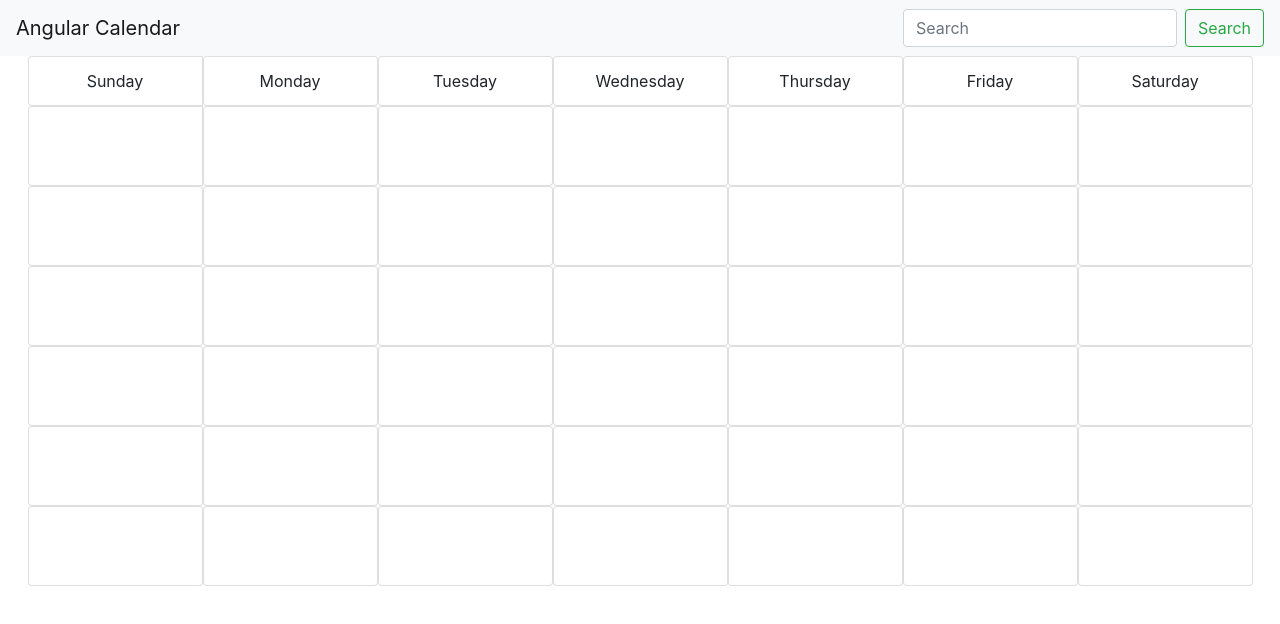
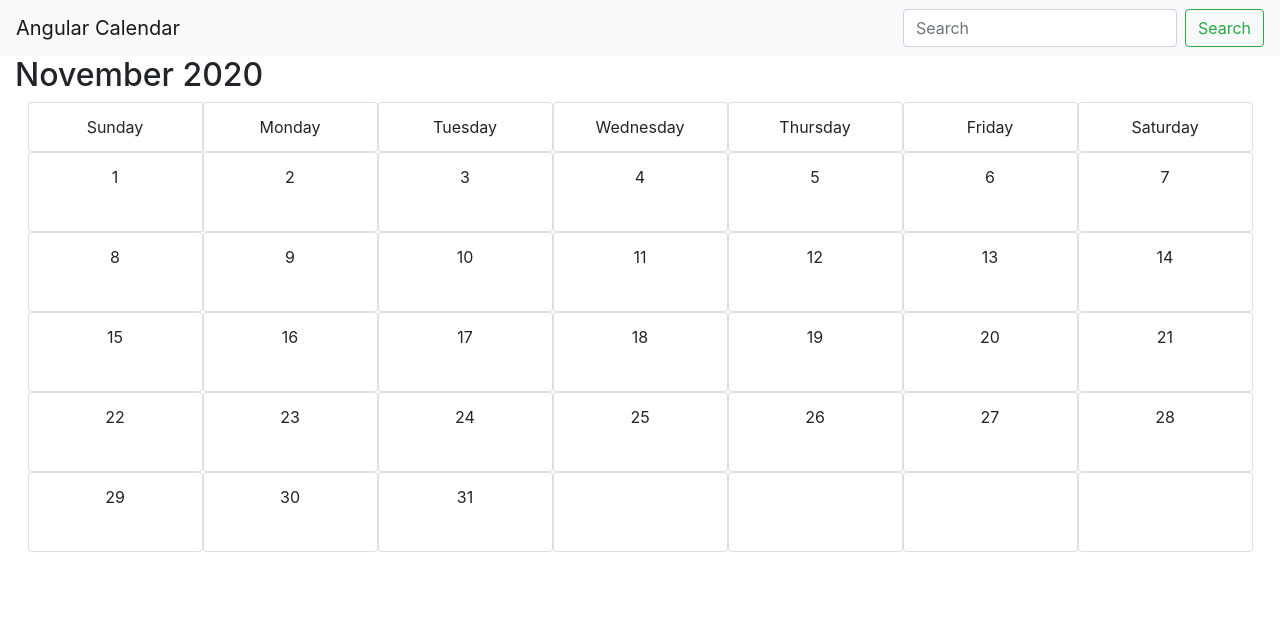
Before and after one commit to sergiogomes/angular-calendar-app, an Angular app: page /calendar in a window 1280 px wide. Shown: the top 624 px of the page. Built offline with nearby package versions, Linux system fonts and the light colour scheme.

Commit message:
Filling out calendar.

```diff
--- a/src/app/calendar/calendar.component.html
+++ b/src/app/calendar/calendar.component.html
@@ -1,6 +1,10 @@
+
+<section>
+  <h2>{{ months[currentMonth] }} {{ currentYear }}</h2>
+</section>
 
 <ul class="list-group list-group-horizontal flex-wrap justify-center">
-  <li class="list-group-item perc-14 text-center" *ngFor="let weekDay of days">
+  <li class="list-group-item perc-14 text-center" *ngFor="let weekDay of weekDays">
     <div class="week-day-sm">
       {{ weekDay.letter }}
     </div>
@@ -15,5 +19,8 @@
 
 <ul class="list-group list-group-horizontal flex-wrap justify-center">
   <li class="list-group-item perc-14 text-center grid-height" *ngFor="let day of grid">
+    <div *ngIf="day.monthDay">
+      {{day.monthDay}}
+    </div>
   </li>
 </ul>
--- a/src/app/calendar/calendar.component.ts
+++ b/src/app/calendar/calendar.component.ts
@@ -1,6 +1,8 @@
 import { Component, OnInit } from '@angular/core';
+import { isBreakOrContinueStatement } from 'typescript';
 
 import { CalendarService } from './calendar.service';
+import { ItemGrid } from './models';
 
 @Component({
   selector: 'app-calendar',
@@ -9,7 +11,7 @@ import { CalendarService } from './calendar.service';
 })
 export class CalendarComponent implements OnInit {
 
-  public days = [
+  public weekDays = [
     { id: 0, letter: 'S', threeWord: 'Sun', day: 'Sunday' },
     { id: 1, letter: 'M', threeWord: 'Mon', day: 'Monday' },
     { id: 2, letter: 'T', threeWord: 'Tue', day: 'Tuesday' },
@@ -18,26 +20,88 @@ export class CalendarComponent implements OnInit {
     { id: 5, letter: 'F', threeWord: 'Fri', day: 'Friday' },
     { id: 6, letter: 'S', threeWord: 'Sat', day: 'Saturday' }
   ];
-  public grid = [];
+  public months = [
+    'January',
+    'February',
+    'March',
+    'April',
+    'May',
+    'June',
+    'July',
+    'August',
+    'September',
+    'October',
+    'November',
+    'December'
+  ];
+  public currentYear: number;
+  public currentMonth: number;
+  public currentDay: number;
+  public currentHour: number;
+
+  public grid: ItemGrid[] = [];
 
   constructor(private service: CalendarService) { }
 
   ngOnInit(): void {
+    this.initializeDates();
+  }
+
+  // initialize date variables
+  private initializeDates(): void {
     const date = new Date();
     const month = date.getMonth();
     const year = date.getFullYear();
 
     const monthDays = this.service.getDaysInMonth(month, year);
-    const weekDay = this.days[date.getDay()];
+    const weekDay = this.weekDays[date.getDay()];
 
     const firstDate = new Date(year, month, 1);
     const lastDate = new Date(year, month + 1, 0);
 
-    const weekFirstDay = this.days[firstDate.getDay()];
-    const weekLastDay = this.days[lastDate.getDay()];
+    const weekFirstDay = this.weekDays[firstDate.getDay()];
+    const weekLastDay = this.weekDays[lastDate.getDay()];
 
-    for (let i = 0; i < 42; i ++) {
-      this.grid.push({id: i});
+    this.currentYear = year;
+    this.currentMonth = month;
+
+    this.createStructure(this.weekDays.length, weekFirstDay.id);
+    this.fillMonthDays(weekFirstDay.id, monthDays);
+  }
+
+  // create 42 grid squares for the calendar
+  private createStructure(weekDays: number, weekFirstDay: number): void {
+    let limit: number;
+    if (weekFirstDay === 6 || weekFirstDay === 7) {
+      limit = 42;
+    } else {
+      limit = 35;
+    }
+
+    for (let i = 0; i < limit; i ++) {
+      this.grid.push({
+        id: i,
+        week: Math.floor(i / weekDays),
+        weekDay: i % weekDays,
+        monthDay: 0
+      });
+    }
+  }
+
+  private fillMonthDays(weekFirstDay: number, monthDays: number): void {
+    let countBegan: boolean;
+    let dayCount = weekFirstDay;
+    for (const item of this.grid) {
+      if (dayCount === weekFirstDay) {
+        countBegan = true;
+      }
+      if (countBegan) {
+        item.monthDay = dayCount + 1;
+        dayCount ++;
+      }
+      if (dayCount > monthDays) {
+        break;
+      }
     }
   }
 }
--- /dev/null
+++ b/src/app/calendar/models/index.ts
@@ -0,0 +1 @@
+export * from './item-grid.model';
--- /dev/null
+++ b/src/app/calendar/models/item-grid.model.ts
@@ -0,0 +1,6 @@
+export class ItemGrid {
+  id: number;
+  week: number;
+  weekDay: number;
+  monthDay: number;
+}
```
